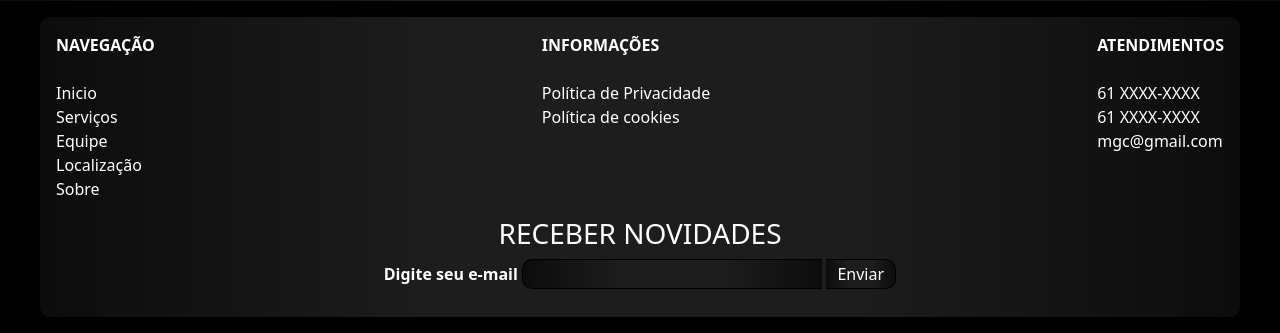
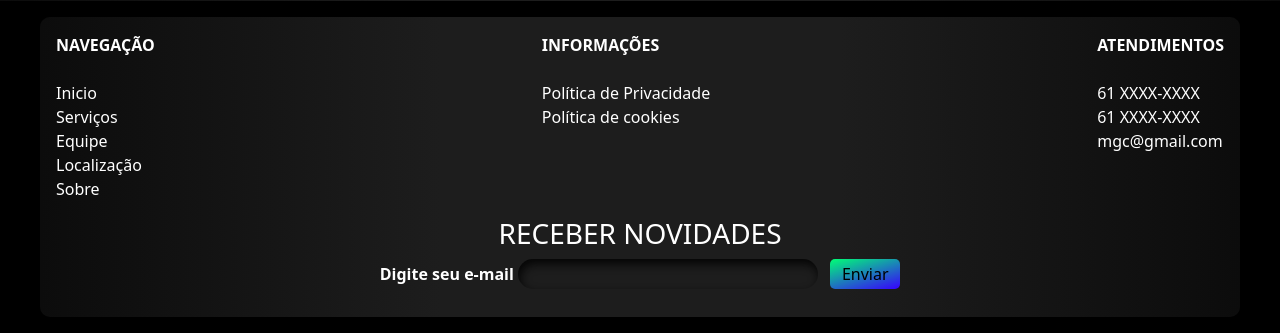
Before and after one commit to Guismx/system-medical, a PHP site: page / in a window 1280 px wide. Shown: the part 3535-3868 px from the top of the page. Run offline with PHP 8.4, Linux system fonts and the light colour scheme.

```diff
--- a/css/styles.css
+++ b/css/styles.css
@@ -474,24 +474,23 @@ footer {
     color: #ffffff;
 }
 .receber-novidades-rodape {
-    align-items: center;
     display: flex;
     align-items: center;
     flex-direction: column;
 }
-.receber-novidades-rodape {
-    display: flex; /* Organiza o input e o botão em uma linha */
-}
 
 .receber-novidades-rodape input {
-    background: linear-gradient(to right, #0c0c0c, rgb(29, 29, 29), rgb(29, 29, 29), #0c0c0c);
+    background: none;
+    color: rgb(0, 255, 200);
+    border: none;
+    outline: none;
+    box-shadow: inset 2px 5px 10px rgb(5, 5, 5);
     width: 300px;
     height: 30px;
-    border: 1px solid black;
-    border-right: none; /* Remove a borda direita para unir com o botão */
-    border-radius: 10px 0 0 10px;
-    color: white;
-    outline: none;
+    border-radius: 25px;
+    padding-left: 10px;
+    max-width: 300px;
+    font-size: 1em;
 }
 
 .receber-novidades-rodape button {
@@ -499,14 +498,21 @@ footer {
     justify-content: center;
     width: 70px;
     height: 30px;
-    color: #ffffff;
-    background: linear-gradient(to right, #0c0c0c, rgb(29, 29, 29), rgb(29, 29, 29), #0c0c0c);
-    border: 1px solid black;
-    border-left: none; /* Remove a borda esquerda para unir com o input */
-    border-radius: 0 10px 10px 0;
+    background-image: linear-gradient(163deg, #00ff75 0%, #3700ff 100%);
+    color: rgb(0, 0, 0);
+    border-radius: 5px;
+    border: none;
+    outline: none;
     cursor: pointer;
-    margin-left: 0;
+    margin-left: 0.5em;
+    transition: .4s ease-in-out;
 }
+
+.receber-novidades-rodape button:hover {
+    background-image: linear-gradient(163deg, #00642f 0%, #13034b 100%);
+    color: rgb(0, 255, 200);
+}
+
 /* CSS  PÁGINA DE LOGIN */
 
 .container-login {
--- a/paineladm.php
+++ b/paineladm.php
@@ -149,6 +149,10 @@ if (isset($_SESSION['usuario'])) {
             <a class="nav-link dropdown-toggle" href="#" role="button" data-bs-toggle="dropdown" aria-expanded="false">
               Consultas
             </a>
+            <ul class="dropdown-menu">
+              <li><a class="dropdown-item" href="?page=cadastrar-consulta">Cadastrar</a></li>
+              <li><a class="dropdown-item" href="?page=listar-consulta">Listar</a></li>
+            </ul>
             <li class="nav-item">
             <a class="nav-link <?php echo (!isset($_REQUEST['page']) || $_REQUEST['page'] == 'home') ? 'active' : ''; ?>" href="index.php?page=home">Voltar a página inicial</a>
           </li>
```
Also changed, not shown: listar-consulta.php (+5 -2 lines), listar-medico.php (+7 -2 lines), salvar-consulta.php (+6 -5 lines).
